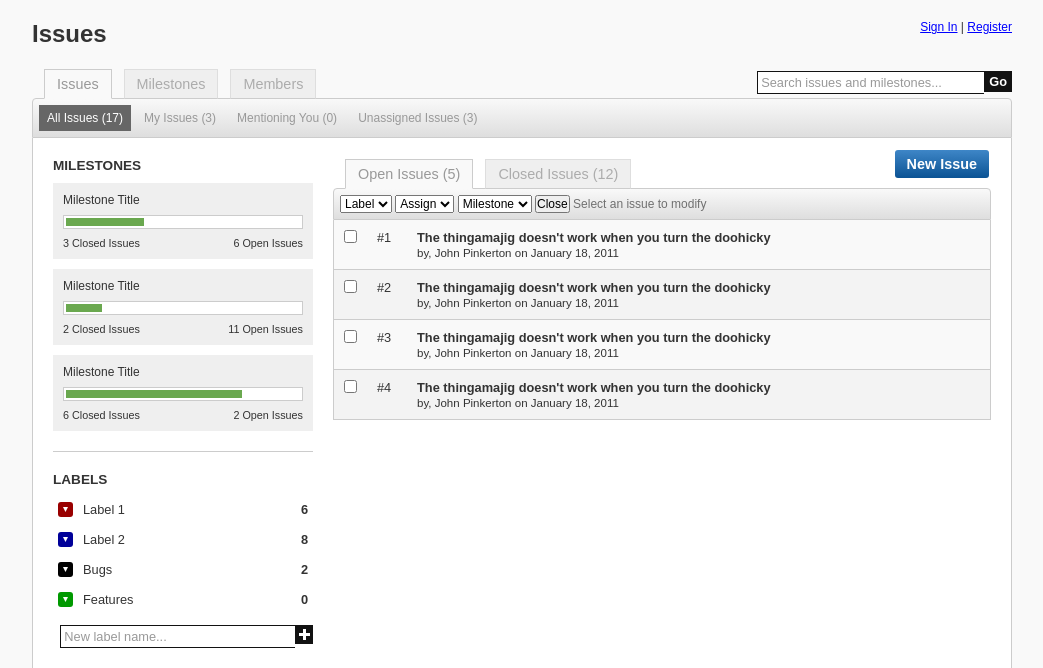
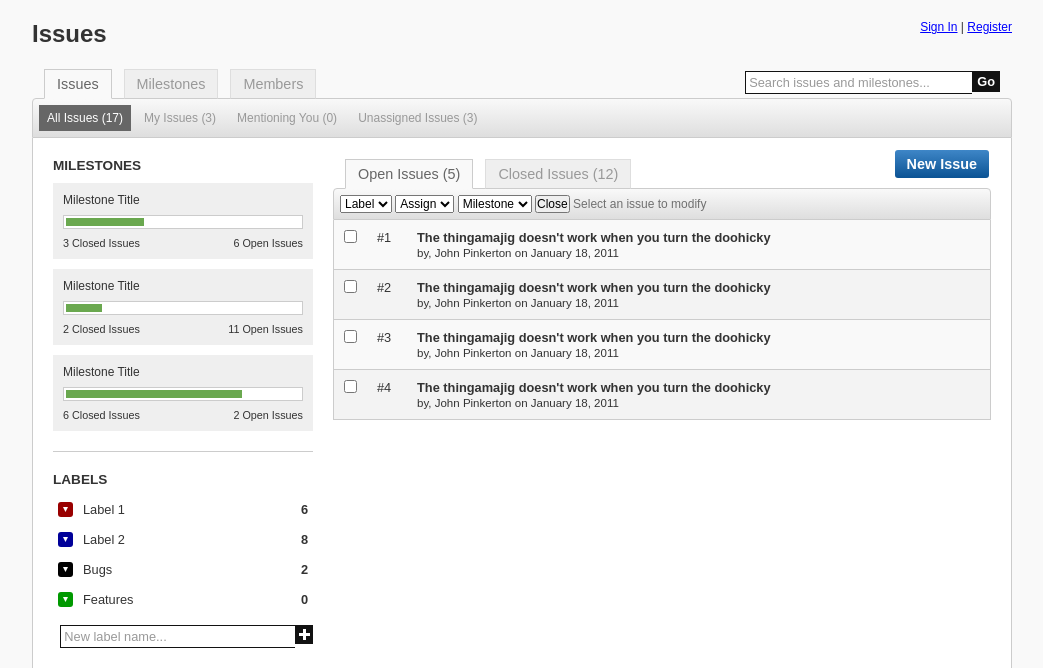
Before and after one commit to Roave/issues, a PHP site: page / in a window 1280 px wide. Shown: the top 668 px of the page, without its empty margins (118-1161 px from the left). Run offline with PHP 8.4, Linux system fonts and the light colour scheme; some libraries are stand-ins or nearby versions.

Commit message:
Tweaked tab styles a bit

```diff
--- a/css/style.css
+++ b/css/style.css
@@ -52,6 +52,7 @@ a:hover {
 
 #siteSearchForm {
     margin-top: 3px;
+    margin-right: 12px;
 }
 
 #siteSearch {
@@ -104,7 +105,7 @@ a:hover {
     background-color: #EFEFEF;
     border: 1px solid #DEDEDE;
     border-bottom: 1px solid #CCC;
-    color: #ACACAC;
+    color: #999;
     display: block;
     font-size: .9em;
     padding: 6px 12px;
@@ -114,7 +115,7 @@ a:hover {
 }
 
 .tabList li a:hover {
-    background-color: #D9D9D9;
+    background-color: #E9E9E9;
 }
 
 .tabList li.active a {
@@ -123,7 +124,7 @@ a:hover {
     border-left: 1px solid #CCC;
     border-right: 1px solid #CCC;
     border-bottom: 1px solid #F9F9F9;
-    color: #999;
+    color: #666;
 }
 
 .tabListBottom {
```
